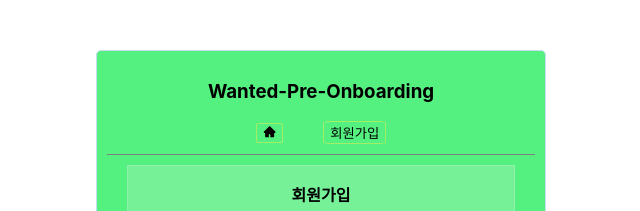
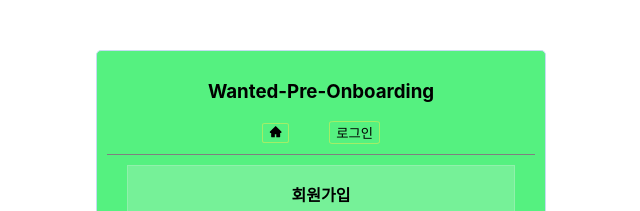
Before and after one commit to DataCodeLiteracy/wanted-pre-onboarding-frontend, a React (Create React App) app: page /signup in a window 1280 px wide. Shown: the top 211 px of the page, without its empty margins (302-942 px from the left). Built offline with nearby package versions, Linux system fonts and the light colour scheme.

Commit message:
refac: 멘토님 피드백 해결
* AppHeader
  - 변수 네이밍 변경
  - 버튼 알맞게 표시

* TodoInput
  - submit시 오류 메세지 표현하기

2023.07.22

```diff
--- a/src/api/TodoApi.ts
+++ b/src/api/TodoApi.ts
@@ -24,11 +24,11 @@
 }
 
 export const getTodos = async (accessToken: string | null) => {
-  return await api.get(`${REQUEST_URL}/todos`, {
-    headers: {
+  return await api.get(`${REQUEST_URL}/todos`,
+    {
       Authorization: `Bearer ${accessToken}`
     }
-  })
+  )
 }
 
 export const updateTodo = async (
--- a/src/components/AppHeader.tsx
+++ b/src/components/AppHeader.tsx
@@ -4,16 +4,14 @@
 
 export default function AppHeader({
   navigate,
-  showLogoutButton,
-  showHomeButton,
-  showSignupButton,
-  showSigninButton
+  isHomeButton,
+  isSignupButton,
+  isLogin
 }: {
   navigate: NavigateFunction
-  showLogoutButton: boolean
-  showHomeButton: boolean
-  showSignupButton: boolean
-  showSigninButton: boolean
+  isHomeButton: boolean
+  isSignupButton: boolean
+  isLogin: boolean
 }) {
   const handleLogout = () => {
     localStorage.removeItem('access_token')
@@ -26,7 +24,7 @@
     <Nav>
       <h1>Wanted-Pre-Onboarding</h1>
       <FlexDiv>
-        {showHomeButton && (
+        {isHomeButton && (
           <Button
             onClick={() => {
               navigate('/')
@@ -35,7 +33,7 @@
             <AiFillHome />
           </Button>
         )}
-        {showSignupButton && (
+        {isSignupButton && (
           <Button
             onClick={() => {
               navigate('/signup')
@@ -44,7 +42,7 @@
             회원가입
           </Button>
         )}
-        {showSigninButton && (
+        {isLogin && (
           <Button
             onClick={() => {
               navigate('/signin')
@@ -53,7 +51,7 @@
             로그인
           </Button>
         )}
-        {showLogoutButton && (
+        {!isLogin && (
           <Button data-testid="logout-button" onClick={handleLogout}>
             로그아웃
           </Button>
--- a/src/components/Auth.tsx
+++ b/src/components/Auth.tsx
@@ -1,20 +1,14 @@
 import { useContext } from 'react'
-import AppHeader from '../components/AppHeader'
-import {
-  SignForm,
-  SignTitle,
-  SignWrapper,
-  SignMain,
-  ValidLabel
-} from '../styles/SignStyle'
+import { SignForm, SignTitle, SignMain, ValidLabel } from '../styles/SignStyle'
 import { AuthContext, AuthContextProps } from '../context/AuthContext'
+
 interface AuthProps {
-  sign: string
+  title: string
   signBtn: string
   handleSign: (e: React.FormEvent<HTMLFormElement>) => void
 }
 
-const Auth = ({ sign, signBtn, handleSign }: AuthProps) => {
+const Auth = ({ title, signBtn, handleSign }: AuthProps) => {
   const authContext = useContext<AuthContextProps | null>(AuthContext)
 
   if (!authContext) {
@@ -27,21 +21,13 @@
     btnDisabled,
     isValidEmail,
     isValidPassword,
-    navigate,
     handleEmailChange,
     handlePasswordChange
   } = authContext
+
   return (
-    <SignWrapper>
-      <AppHeader
-        navigate={navigate}
-        showLogoutButton={false}
-        showHomeButton={true}
-        showSignupButton={true}
-        showSigninButton={false}
-      />
     <SignMain>
-        <SignTitle>{sign}</SignTitle>
+      <SignTitle>{title}</SignTitle>
       <SignForm onSubmit={handleSign}>
         <div>
           <label htmlFor="email">이메일</label>
@@ -54,9 +40,7 @@
             onChange={handleEmailChange}
           />
           {!isValidEmail && (
-              <ValidLabel htmlFor="email">
-                이메일에 @ 기호가 없습니다.
-              </ValidLabel>
+            <ValidLabel htmlFor="email">이메일에 @ 기호가 없습니다.</ValidLabel>
           )}
         </div>
         <div>
@@ -85,7 +69,6 @@
         </button>
       </SignForm>
     </SignMain>
-    </SignWrapper>
   )
 }
 
--- a/src/components/TodoInput.tsx
+++ b/src/components/TodoInput.tsx
@@ -1,5 +1,5 @@
 import React, { useState } from 'react'
-import { TodoButton, Input, TodoInputMain } from '../styles/TodoStyle'
+import { TodoButton, Input, TodoInputMain, Message } from '../styles/TodoStyle'
 import { onAddFunction } from '../pages/Todo'
 
 interface OnAddProps {
@@ -8,21 +8,23 @@
 
 export default function TodoInput({ onAdd }: OnAddProps) {
   const [value, setValue] = useState('')
+  const [isValidInput, setIsValidInput] = useState(false)
 
   const handleSubmit = (e: React.FormEvent<HTMLFormElement>) => {
     e.preventDefault()
-    if (value.trim().length === 0) {
-      return
-    }
     onAdd(value)
     setValue('')
+    setIsValidInput(true)
   }
 
   const handleChange = (e: React.ChangeEvent<HTMLInputElement>) => {
     setValue(e.target.value)
+    setIsValidInput(false)
   }
+
   return (
     <TodoInputMain onSubmit={handleSubmit}>
+      <div>
         <Input
           data-testid="new-todo-input"
           type="text"
@@ -31,6 +33,10 @@
           placeholder="할 일을 입력해주세요."
         />
         <TodoButton data-testid="new-todo-add-button">추가</TodoButton>
+      </div>
+      {isValidInput && (
+        <Message>내용을 입력한 후 추가 버튼이나 Enter를 눌러주세요.</Message>
+      )}
     </TodoInputMain>
   )
 }
--- a/src/components/TodoList.tsx
+++ b/src/components/TodoList.tsx
@@ -65,7 +65,7 @@
         type="checkbox"
         id={`checkbox-${todoItem.id}`}
         onChange={handleChange}
-        checked={isCompleted === true}
+        checked={isCompleted}
       />
       {isEditing && (
         <form onSubmit={handleEditSubmit}>
--- a/src/pages/Home.tsx
+++ b/src/pages/Home.tsx
@@ -9,10 +9,9 @@
     <Wrapper>
       <AppHeader
         navigate={navigate}
-        showLogoutButton={false}
-        showHomeButton={false}
-        showSignupButton={true}
-        showSigninButton={true}
+        isHomeButton={false}
+        isSignupButton={true}
+        isLogin={true}
       />
       <Main>
         <Title>FRONTEND</Title>
--- a/src/pages/Signin.tsx
+++ b/src/pages/Signin.tsx
@@ -4,6 +4,8 @@
 import Auth from '../components/Auth'
 import { REQUEST_URL } from '../api/requestUrl'
 import AuthApi from '../api/AuthApi'
+import AppHeader from '../components/AppHeader'
+import { SignWrapper } from '../styles/SignStyle'
 
 export default function Signup() {
   const authContext = useContext<AuthContextProps | null>(AuthContext)
@@ -47,5 +49,15 @@
     }
   }
 
-  return <Auth sign={'로그인'} signBtn={'로그인'} handleSign={handleSignin} />
+  return (
+    <SignWrapper>
+      <AppHeader
+        navigate={navigate}
+        isHomeButton={true}
+        isSignupButton={true}
+        isLogin={true}
+      />
+      <Auth title={'로그인'} signBtn={'로그인'} handleSign={handleSignin} />
+    </SignWrapper>
+  )
 }
--- a/src/pages/Signup.tsx
+++ b/src/pages/Signup.tsx
@@ -4,6 +4,8 @@
 import Auth from '../components/Auth'
 import { REQUEST_URL } from '../api/requestUrl'
 import AuthApi from '../api/AuthApi'
+import AppHeader from '../components/AppHeader'
+import { SignWrapper } from '../styles/SignStyle'
 
 export default function Signup() {
   const authContext = useContext<AuthContextProps | null>(AuthContext)
@@ -38,6 +40,14 @@
   }
 
   return (
-    <Auth sign={'회원가입'} signBtn={'가입하기'} handleSign={handleSignup} />
+    <SignWrapper>
+      <AppHeader
+        navigate={navigate}
+        isHomeButton={true}
+        isSignupButton={false}
+        isLogin={true}
+      />
+      <Auth title={'회원가입'} signBtn={'가입하기'} handleSign={handleSignup} />
+    </SignWrapper>
   )
 }
--- a/src/pages/Todo.tsx
+++ b/src/pages/Todo.tsx
@@ -35,6 +35,8 @@
     } catch (error) {
       if (error instanceof AxiosError) {
         window.alert(error.response?.data.message)
+      } else {
+        console.error(error.message)
       }
     }
   }
@@ -76,17 +78,15 @@
       window.location.href = '/signin'
       return
     }
-  }, [accessToken])
+  }, [])
 
   return (
     <TodoWrapper>
-      {/* <TodoHeader /> */}
       <AppHeader
         navigate={navigate}
-        showLogoutButton={true}
-        showHomeButton={true}
-        showSignupButton={false}
-        showSigninButton={false}
+        isLogin={false}
+        isHomeButton={true}
+        isSignupButton={false}
       />
       <TodoMain>
         <TodoTitle>TODO LIST</TodoTitle>
--- a/src/styles/TodoStyle.tsx
+++ b/src/styles/TodoStyle.tsx
@@ -30,6 +30,7 @@
 
 export const TodoInputMain = styled.form`
   display: flex;
+  flex-direction: column;
   justify-content: center;
   width: 80%;
   height: 45px;
@@ -38,7 +39,7 @@
 export const TodoButton = styled(Button)`
   border: 1px solid #c5dcf1;
   background-color: rgba(132, 184, 87.84, 0.2);
-  margin: 0 10px 20px 10px;
+  margin: 0 10px 5px 10px;
 `
 
 export const TodoListButton = styled(TodoButton)`
@@ -50,7 +51,7 @@
   border: 1px solid #c5dcf1;
   background-color: rgba(132, 184, 87.84, 0.2);
   width: 70%;
-  margin: 0 0 20px 0;
+  margin: 0 0 5px 0;
 `
 
 export const ListInput = styled(Input)`
@@ -85,3 +86,10 @@
   height: 20px;
   text-decoration: ${(props) => (props.completed ? 'line-through' : 'none')};
 `
+
+export const Message = styled.div`
+  font-size: 12px;
+  line-height: 1.5;
+  margin: 5px 0;
+  color: red;
+`
```
Lines whose indentation alone changed are shown as unchanged.
